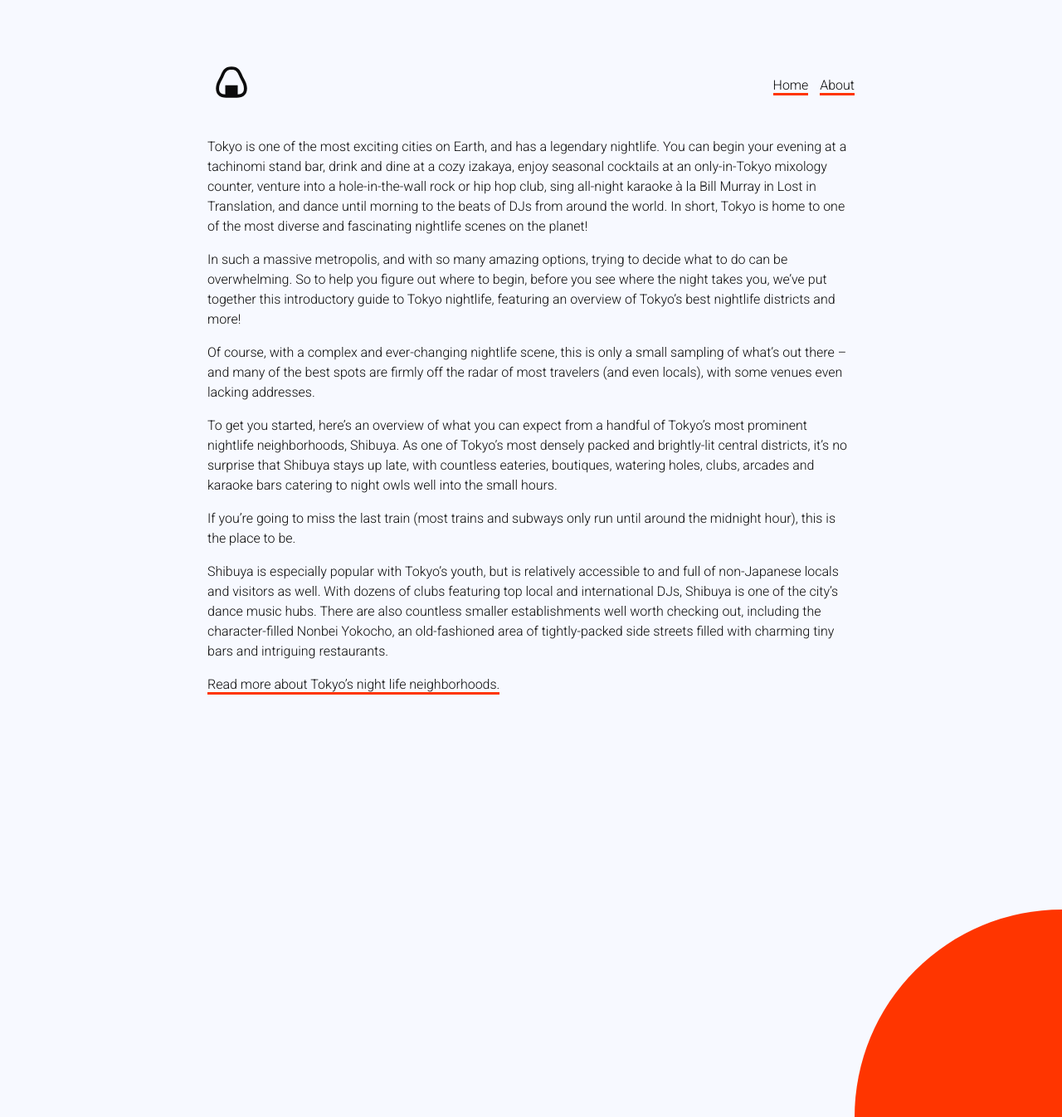
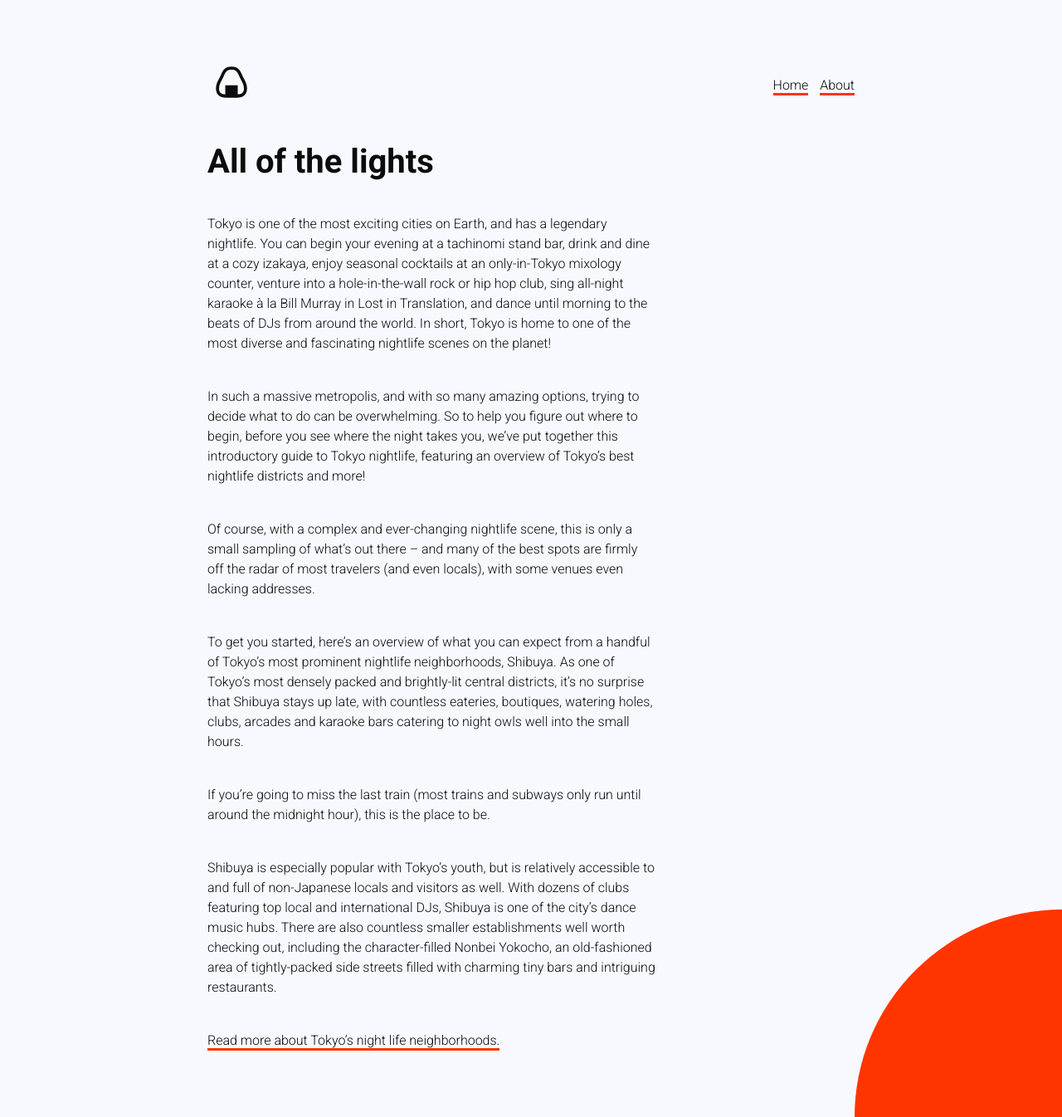
Before and after one commit to itwassme/anightinjapan, a Jekyll site: the page built from _posts/2020-12-30-all-of-the-lights.markdown, in a window 1280 px wide and 1346 px high. Shown: the whole window at 83% size. Built offline with Jekyll 4.4.1, drawn with Linux system fonts in a browser that asks for light colours.

Commit message:
layout changes to the blog posts

```diff
--- a/_config.yml
+++ b/_config.yml
@@ -9,16 +9,16 @@
     title: Uploads
     output: true
 defaults:
-- scope:
-    path: ''
-    type: pages
-  values:
-    layout: default
-- scope:
-    path: ''
-    type: posts
-  values:
-    layout: post
+  - scope:
+      path: ""
+      type: "pages"
+    values:
+      layout: "default"
+  - scope:
+      path: ""
+      type: "posts"
+    values:
+      layout: "post"
 email: itwassme@gmail.com
 description: A blog about Japan
 baseurl:
@@ -27,4 +27,4 @@
 github_username: itwassme
 theme: minima
 plugins:
-- jekyll-feed
+  - jekyll-feed
--- a/_layouts/default.html
+++ b/_layouts/default.html
@@ -9,10 +9,8 @@
   <body>
     <div class="circle"></div>
     {% include header.html %}
-
     <section>
       {{ content }}
     </section>
-
   </body>
 </html>
--- a/_layouts/post.html
+++ b/_layouts/post.html
@@ -1,11 +1,7 @@
 ---
 layout: default
 ---
-
 <h2>{{ page.title }}</h2>
-
 <div class="post">
-
+  {{ content }}
 </div>
-
-{{ content }}
--- a/_posts/2020-12-30-all-of-the-lights.markdown
+++ b/_posts/2020-12-30-all-of-the-lights.markdown
@@ -1,9 +1,9 @@
 ---
 title: All of the lights
 date: 2020-12-30 00:00:00 Z
-excerpt: The nightlife here runs the gamut, from rowdy izakayas and beer bars, to
+excerpt:
+  The nightlife here runs the gamut, from rowdy izakayas and beer bars, to
   red-light entertainment and the infamous Robot Restaurant.
-layout: default
 ---
 
 Tokyo is one of the most exciting cities on Earth, and has a legendary nightlife. You can begin your evening at a tachinomi stand bar, drink and dine at a cozy izakaya, enjoy seasonal cocktails at an only-in-Tokyo mixology counter, venture into a hole-in-the-wall rock or hip hop club, sing all-night karaoke à la Bill Murray in Lost in Translation, and dance until morning to the beats of DJs from around the world. In short, Tokyo is home to one of the most diverse and fascinating nightlife scenes on the planet!
--- a/_posts/2020-12-31-supreme.markdown
+++ b/_posts/2020-12-31-supreme.markdown
@@ -1,14 +1,14 @@
 ---
 title: Everybody wears Supreme
 date: 2020-12-31 00:00:00 Z
-excerpt: One of the five supreme stores is located in omotensando in harajuku, Tokyo,
+excerpt:
+  One of the five supreme stores is located in omotensando in harajuku, Tokyo,
   and this store is a smaller one in Tokyo comparing with the other one in Shibuya.
-layout: default
 ---
 
 One of the five supreme stores is located in omotensando in harajuku, Tokyo, and this store is a smaller one in Tokyo comparing with the other one in Shibuya. If you have viewed my last article about goro's which is also in omotensando, this supreme is exactly close to the goro's. You just have to turn left into the a narrow street as you see goro's and a smart red logo saying, ["supreme"](https://www.supremenewyork.com/) will show up. It is one the second floor based on the black neighbourhood clothing store. I went upstairs and step in the store and a strong feeling of skateboarding culture impressed me a lot. There was a big screen always playing skateboarding videos and a huge arc light was in the right corner of the shop. The staffs is normally friendly to you, while staffs in Shibuya got a worse attitude to travelers.
 
-Supreme items normally drop at 11 am local time every Saturday in Japan, so if you are interested in supreme and you are coincidentally in Japan, try your luck to queue for the drop one might before Saturday which is Friday. It is gonna be a time consuming event, but it's one of the typical properties fashion event in Japan. There would be staffs adjust the teams into different sections at the Friday night, and some people lucky who get a small number(there would be draw before the line up) can get in the store preferentially. You can get some hyped  items if you are least than 200, but it depends on what supreme are releasing that week, some most hyped items gone pretty fast as it dropped.
+Supreme items normally drop at 11 am local time every Saturday in Japan, so if you are interested in supreme and you are coincidentally in Japan, try your luck to queue for the drop one might before Saturday which is Friday. It is gonna be a time consuming event, but it's one of the typical properties fashion event in Japan. There would be staffs adjust the teams into different sections at the Friday night, and some people lucky who get a small number(there would be draw before the line up) can get in the store preferentially. You can get some hyped items if you are least than 200, but it depends on what supreme are releasing that week, some most hyped items gone pretty fast as it dropped.
 
 Believe me, queuing can almost represent Japanese people attitude to life such that order is the most important rule to follow. However, if you go there not in the period of season, there are actually no many good stuffs selling in store, for me, I just got a pack of 3 Hanes supreme tee for about 6000 yen, which is not a big deal but still decent. You can pay by credit card or cash, don't worry about what type of payment supreme can't do, they accept any payment.
 
```
Also changed, not shown: _posts/2020-12-29-tokyo-train-tips.markdown (+9 -9 lines).
